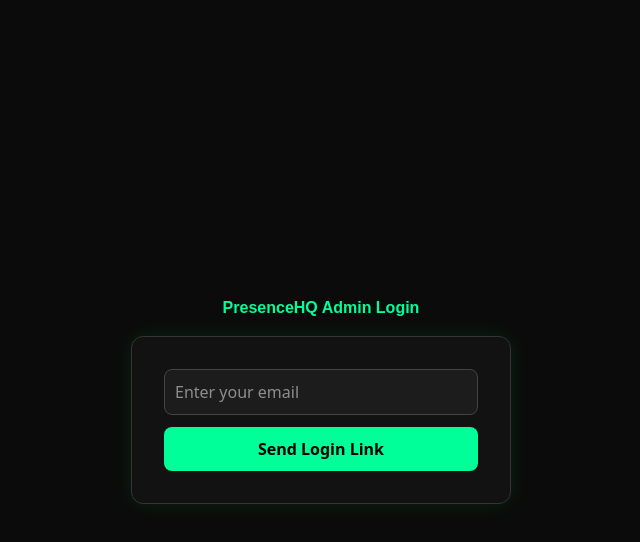
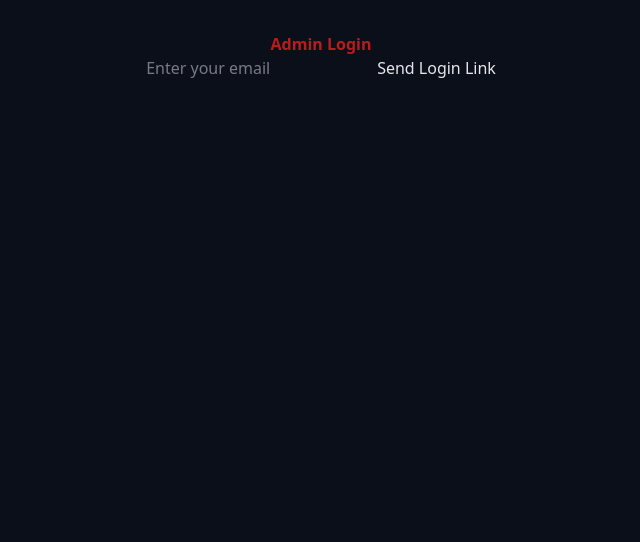
Before and after one commit to presencehq-works/presencehq-app-wp, a Next.js app: page /admin/login in a window 1280 px wide. Shown: the top 542 px of the page, without its empty margins (319-959 px from the left). Built offline with nearby package versions, Linux system fonts and the light colour scheme; no server answers.

Commit message:
🚀 Simplify auth flow for test deployment

```diff
--- a/app/admin/client-submissions/page.js
+++ b/app/admin/client-submissions/page.js
@@ -1,37 +1,10 @@
 'use client';
-import { useEffect } from 'react';
-import { useRouter } from 'next/navigation';
-import { useAuth } from '@/context/AuthContext';
 
 export default function ClientSubmissionsPage() {
-  const { user, loading } = useAuth();
-  const router = useRouter();
-
-  useEffect(() => {
-    if (!loading && !user) router.replace('/admin/login');
-  }, [user, loading, router]);
-
-  if (loading)
-    return (
-      <div style={{ textAlign: 'center', color: '#00ff99', marginTop: '4rem' }}>
-        Authenticating...
-      </div>
-    );
-
-  if (!user) return null;
-
   return (
-    <div
-      style={{
-        minHeight: '100vh',
-        background: '#0b0b0b',
-        color: '#e3e3e3',
-        padding: '2rem',
-        fontFamily: 'sans-serif',
-      }}
-    >
-      <h1 style={{ color: '#00ff99' }}>Welcome, {user.email}</h1>
-      <p>You are logged in successfully 🎉</p>
+    <div style={{ padding: '2rem', textAlign: 'center' }}>
+      <h1>Welcome to Admin Dashboard</h1>
+      <p>If you see this, the redirect worked.</p>
     </div>
   );
 }
--- a/app/admin/login/page.js
+++ b/app/admin/login/page.js
@@ -1,57 +1,44 @@
 'use client';
 import { useEffect, useState } from 'react';
 import { useRouter } from 'next/navigation';
-import { isSignInWithEmailLink, signInWithEmailLink, sendSignInLinkToEmail } from 'firebase/auth';
-import { useAuth } from '@/context/AuthContext';
+import { sendSignInLinkToEmail, isSignInWithEmailLink, signInWithEmailLink } from 'firebase/auth';
 import { auth } from '@/lib/firebaseClient';
 
 export default function LoginPage() {
-  const { user, loading } = useAuth();
   const router = useRouter();
   const [email, setEmail] = useState('');
   const [status, setStatus] = useState('');
   const [sending, setSending] = useState(false);
 
-  // 🔄 If user already logged in, redirect
-  useEffect(() => {
-    if (!loading && user) {
-      router.replace('/admin/client-submissions');
-    }
-  }, [loading, user, router]);
-
-  // 📨 Handle magic link
   useEffect(() => {
     if (isSignInWithEmailLink(auth, window.location.href)) {
       const storedEmail = window.localStorage.getItem('emailForSignIn');
       if (!storedEmail) {
-        setStatus('❌ Missing stored email — please enter it again.');
+        setStatus('❌ Missing stored email.');
         return;
       }
-      setStatus('⏳ Verifying sign-in link...');
+      setStatus('⏳ Verifying...');
       signInWithEmailLink(auth, storedEmail, window.location.href)
         .then(() => {
           window.localStorage.removeItem('emailForSignIn');
           setStatus('✅ Signed in — redirecting...');
-          setTimeout(() => router.replace('/admin/client-submissions'), 500);
+          router.replace('/admin/client-submissions');
         })
-        .catch((err) => setStatus(`❌ ${err.message}`));
+        .catch(err => setStatus(`❌ ${err.message}`));
     }
   }, [router]);
 
-  if (!loading && user) return null;
-
   const handleSendLink = async (e) => {
     e.preventDefault();
-    if (sending) return;
     setSending(true);
-    setStatus('⏳ Sending login link...');
+    setStatus('⏳ Sending link...');
     try {
       await sendSignInLinkToEmail(auth, email, {
         url: 'https://presencehq-sandbox.vercel.app/admin/login',
         handleCodeInApp: true,
       });
       window.localStorage.setItem('emailForSignIn', email);
-      setStatus(`✅ Login link sent to ${email}`);
+      setStatus(`✅ Link sent to ${email}`);
     } catch (err) {
       setStatus(`❌ ${err.message}`);
     } finally {
@@ -60,80 +47,21 @@
   };
 
   return (
-    <div
-      style={{
-        minHeight: '100vh',
-        background: '#0b0b0b',
-        color: '#e3e3e3',
-        display: 'flex',
-        justifyContent: 'center',
-        alignItems: 'center',
-        flexDirection: 'column',
-        fontFamily: 'sans-serif',
-      }}
-    >
-      <h2 style={{ color: '#00ff99', marginBottom: '1rem' }}>PresenceHQ Admin Login</h2>
-
-      <form
-        onSubmit={handleSendLink}
-        style={{
-          background: '#121212',
-          border: '1px solid #333',
-          padding: '2rem',
-          borderRadius: '12px',
-          width: '100%',
-          maxWidth: '380px',
-          textAlign: 'center',
-          boxShadow: '0 0 20px rgba(0,255,100,0.1)',
-        }}
-      >
+    <div style={{ padding: '2rem', textAlign: 'center' }}>
+      <h2>Admin Login</h2>
+      <form onSubmit={handleSendLink}>
         <input
           type="email"
           placeholder="Enter your email"
           value={email}
-          onChange={(e) => setEmail(e.target.value)}
+          onChange={e => setEmail(e.target.value)}
           required
-          style={{
-            width: '100%',
-            padding: '10px',
-            marginBottom: '12px',
-            borderRadius: '8px',
-            border: '1px solid #444',
-            background: '#1c1c1c',
-            color: '#fff',
-          }}
         />
-        <button
-          type="submit"
-          disabled={sending}
-          style={{
-            width: '100%',
-            padding: '10px',
-            background: sending ? '#444' : '#00ff99',
-            color: '#000',
-            fontWeight: 600,
-            border: 'none',
-            borderRadius: '8px',
-            cursor: sending ? 'not-allowed' : 'pointer',
-          }}
-        >
-          {sending ? '⏳ Sending...' : 'Send Login Link'}
+        <button type="submit" disabled={sending}>
+          {sending ? 'Sending...' : 'Send Login Link'}
         </button>
-        {status && (
-          <p
-            style={{
-              marginTop: '1rem',
-              color: status.startsWith('✅')
-                ? '#00ff99'
-                : status.startsWith('⏳')
-                ? '#ffcc00'
-                : '#ff4444',
-            }}
-          >
-            {status}
-          </p>
-        )}
       </form>
+      <p>{status}</p>
     </div>
   );
 }
```
